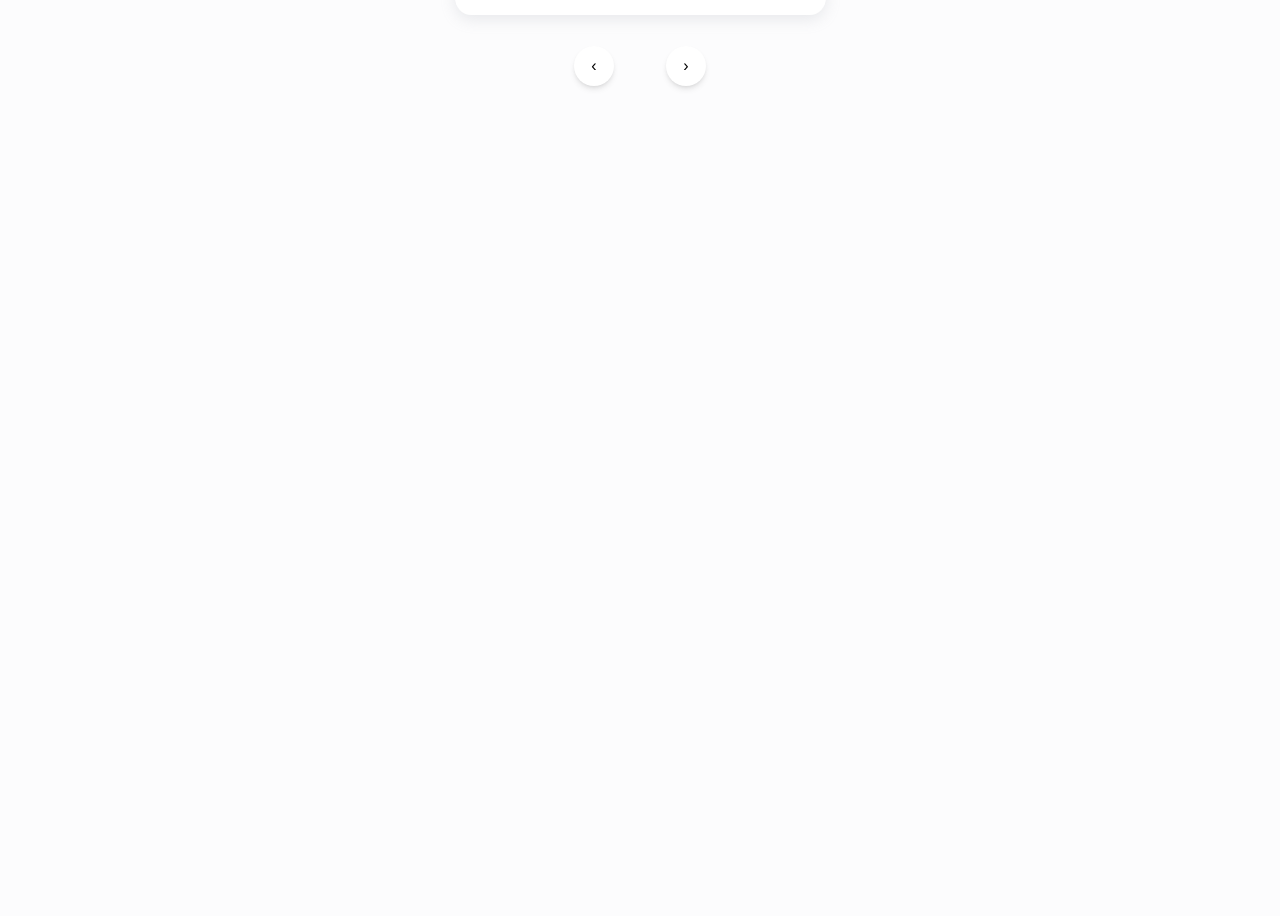
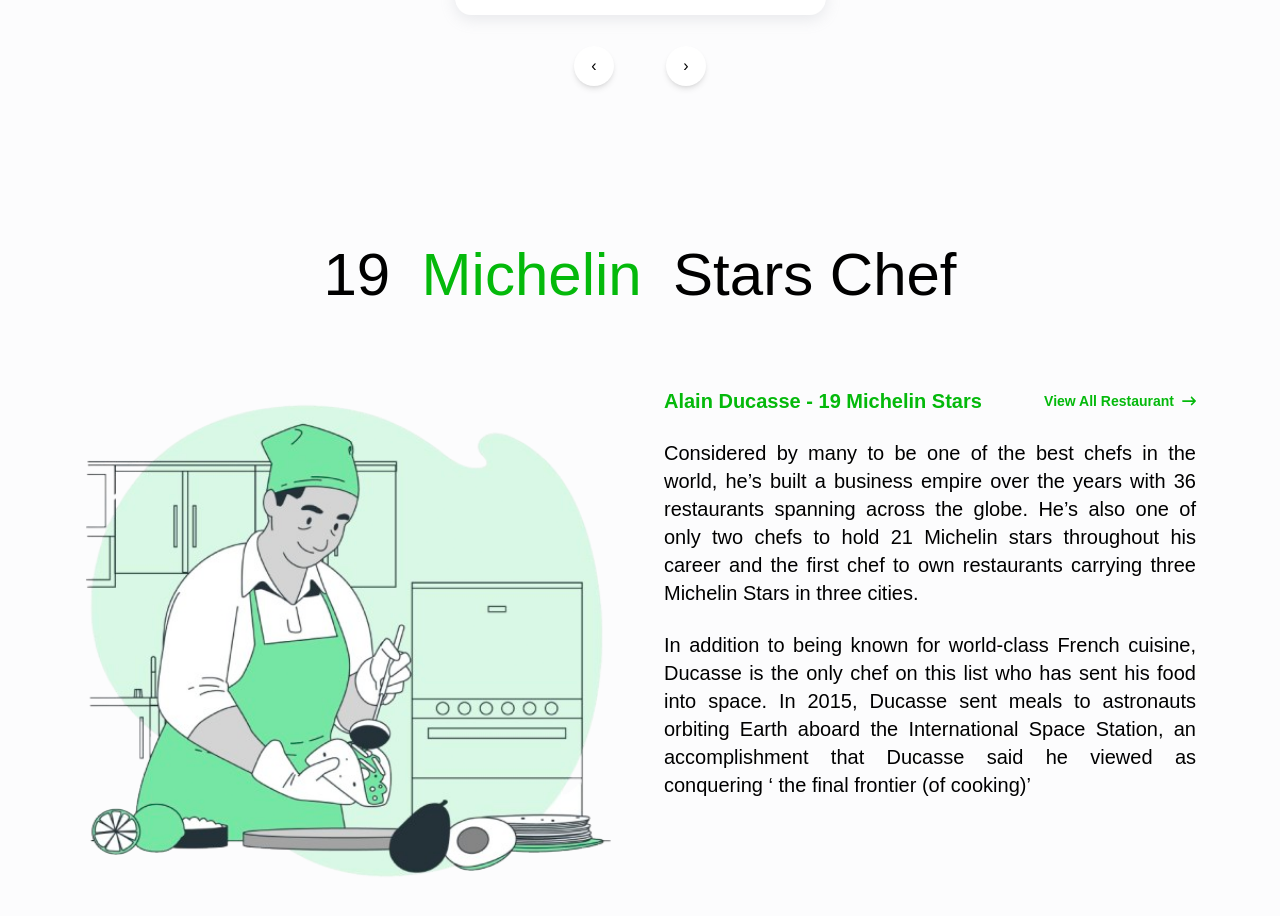
Before and after one commit to Fiffigelin/foodz-website, a React (Vite) app: page / in a window 1280 px wide. Shown: the part 1584-2500 px from the top of the page. Built offline with nearby package versions, Linux system fonts and the light colour scheme; a web font is replaced by a local one.

Commit message:
feat: add section michelin

```diff
--- a/src/App.tsx
+++ b/src/App.tsx
@@ -1,6 +1,7 @@
 import Navbar from "./sections/navbar/navbar"
 import Hero from "./sections/hero/hero";
 import SpecialOffer from "./sections/special-offer/special-offer"
+import Michelin from "./sections/michelin/michelin";
 
 function App() {
 
@@ -10,7 +11,7 @@
 				<Hero />
       <div className="container mx-auto max-w-7xl c-space">
         <SpecialOffer />
-        <section className="min-h-screen "/>
+        <Michelin />
 				<section className="min-h-screen "/>
         <section className="min-h-screen "/>
         <section className="min-h-screen "/>
--- /dev/null
+++ b/src/sections/michelin/michelin.tsx
@@ -0,0 +1,32 @@
+import { FaArrowRightLong } from "react-icons/fa6";
+import Paragraph from "../../components/text/paragraph";
+import TextHeader from "../../components/text/text-header";
+
+function Michelin() {
+  return (
+    <section className="
+    min-h-screen w-full flex flex-col justify-evenly
+    h-full mt-20 items-center">
+      <div className="flex w-3/5 md:w-[60%] justify-evenly">
+        <TextHeader text={"19"} />
+        <TextHeader text={"Michelin"} color={"text-(--color-green)"} />
+        <TextHeader text={"Stars Chef"} />
+      </div>
+
+      <div className="flex justify-between h-full">
+        <img src="49401946_9233345.png" alt="A michelin cook" className="hidden md:flex md:w-1/2 lg:w-1/2 px-6"/>
+        <div className="flex flex-col w-full h-full text-justify md:w-1/2 px-2 lg:w-1/2 lg:px-6">
+          <div className="flex justify-start md:justify-between text-(--color-green) font-semibold my-3">
+            <h2 className="text-xl md:text-md xl:text-xl">Alain Ducasse - 19 Michelin Stars</h2>
+            <p className="hidden md:flex self-center cursor-pointer text-xs xl:text-sm">View All Restaurant <FaArrowRightLong className="self-center ml-2" /></p>
+          </div>
+          <Paragraph text={"Considered by many to be one of the best chefs in the world, he’s built a business empire over the years with 36 restaurants spanning across the globe. He’s also one of only two chefs to hold 21 Michelin stars throughout his career and the first chef to own restaurants carrying three Michelin Stars in three cities."} />
+          <Paragraph text={"In addition to being known for world-class French cuisine, Ducasse is the only chef on this list who has sent his food into space. In 2015, Ducasse sent meals to astronauts orbiting Earth aboard the International Space Station, an accomplishment that Ducasse said he viewed as conquering ‘ the final frontier (of cooking)’"} />
+          <p className="flex text-(--color-green) text-lg font-semibold my-3 cursor-pointer md:hidden">View All Restaurant <FaArrowRightLong className="self-center ml-2" /></p>
+        </div>
+      </div>
+    </section>
+  );
+}
+
+export default Michelin;
```
